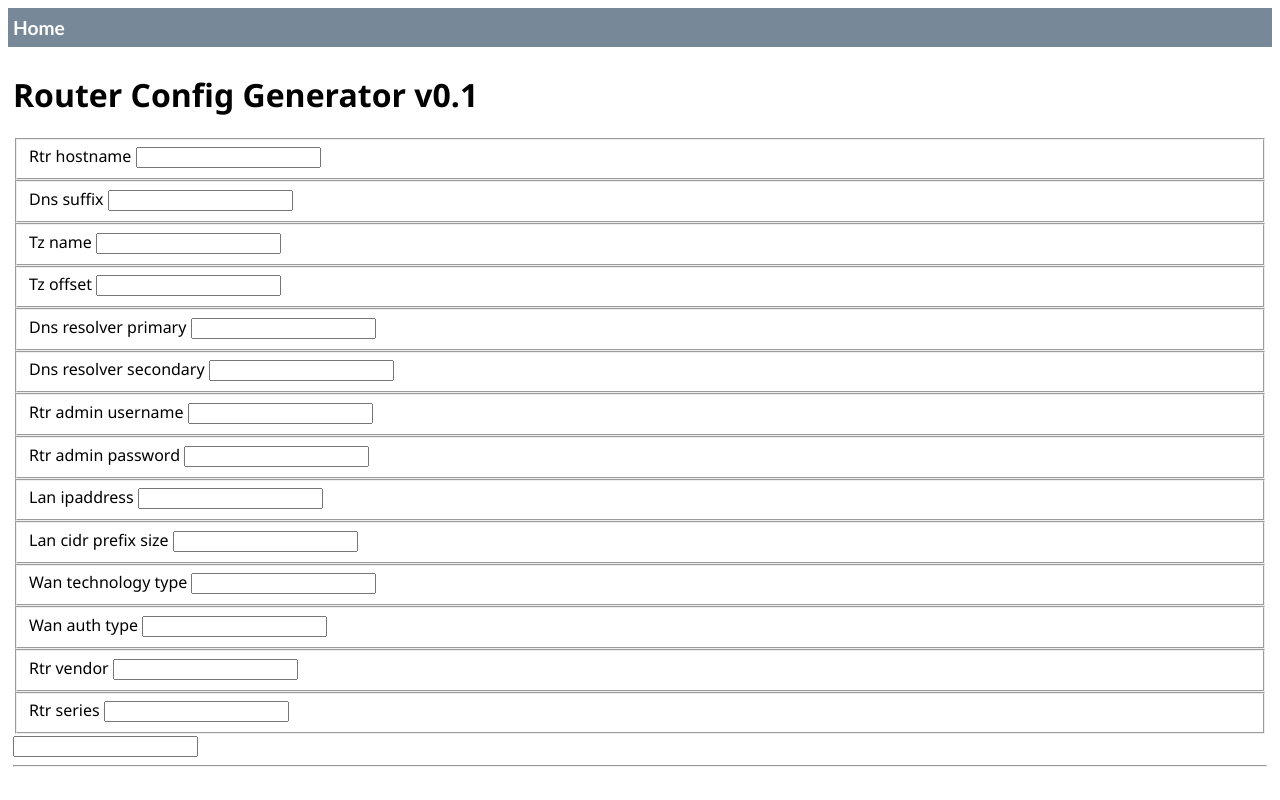
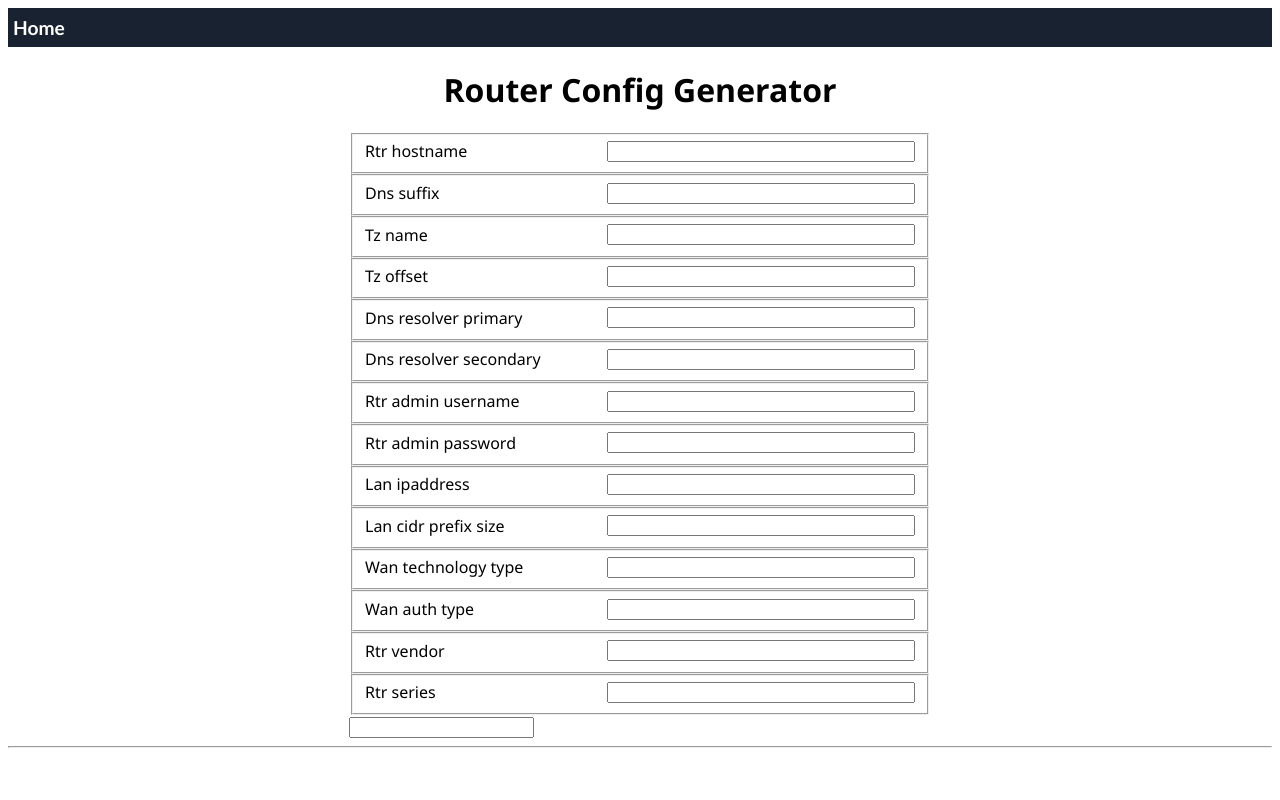
Before and after one commit to Serverlag/router-config-generator, a Python web app: template router-config-generator/router-config-generator/templates/home.html in a window 1280 px wide. Run offline with Jinja, Linux system fonts and the light colour scheme; the template is opened without the code that fills it, so the values that code supplies are empty, except form fields; form fields are guessed from the names that the template uses.

Commit message:
fix up front end layout

```diff
--- a/router-config-generator/router-config-generator/forms.py
+++ b/router-config-generator/router-config-generator/forms.py
@@ -1,7 +1,5 @@
 from flask_wtf import FlaskForm
-from wtforms import StringField, SubmitField
-from wtforms.fields.core import SelectField
-from wtforms.fields.simple import PasswordField
+from wtforms import StringField, SubmitField, SelectField, PasswordField
 from wtforms.validators import DataRequired, IPAddress
 
 class configForm(FlaskForm):
@@ -44,7 +42,7 @@
         'LAN Prefix Size (CIDR)', choices=[('/31'), ('/30'), ('/29'), ('/28'), ('/27'), ('/26'), ('/25'), ('/24'), ('/23'), ('/22'), ('/21'), ('/20'), ('/19'), ('/18'), ('/17'), ('/16')]
     )
     wanTechnologyType = SelectField(
-        'Service Technology Type', choices=[('FTTP'), ('FTTC'), ('HFC'), ('FTTN')]
+        'Service Technology Type', choices=[('FTTP'), ('FTTC'), ('FTTN'), ('HFC')]
     )
     wanAuthType = SelectField(
         'Service Authentication Type', choices=[('IPoE (DHCP)'), ('PPPoE (Username/Password)')]
--- a/router-config-generator/router-config-generator/static/site.css
+++ b/router-config-generator/router-config-generator/static/site.css
@@ -1,5 +1,13 @@
+body {
+    background-color: white;
+}
+
+.body-content {
+    font-family:'Segoe UI', Tahoma, Verdana, sans-serif;
+}
+
 .navbar {
-    background-color: lightslategray;
+    background-color: #192231;
     font-size: 1em;
     font-family: 'Trebuchet MS', 'Lucida Sans Unicode', 'Lucida Grande', 'Lucida Sans', Arial, sans-serif;
     color: white;
@@ -21,10 +29,58 @@
     margin-left: 30px;
 }
 
-.body-content {
-    padding: 5px;
-    font-family:'Segoe UI', Tahoma, Geneva, Verdana, sans-serif;
+.title {
+    text-align: center;
+    color: black;
 }
+
+.form-wrapper {
+    display: flex;
+    justify-content: center;
+}
+
+.form-wrapper input[type=submit]{
+    display: grid;
+    margin-top: 15px;
+    margin-left: auto;
+    margin-right: auto;
+    margin-bottom: auto;
+    height: 45px;
+    width: 155px;
+    background-color:#192231;
+    color: white;
+    font-weight: bold;
+    border-color: #192231;
+}
+
+.form-wrapper input[type=submit]:hover{
+    display: grid;
+    margin-top: 15px;
+    margin-left: auto;
+    margin-right: auto;
+    margin-bottom: auto;
+    height: 45px;
+    width: 155px;
+    background-color: white;
+    color: #192231;
+    font-weight: bold;
+    border-color: #192231;
+}
+
+.form-field {
+    display: flex;
+    justify-content:space-between;
+    align-items: center;
+    flex-direction: row;
+    width: 550px;
+    background-color: white;
+    flex-wrap: wrap;
+}
+
+.form-field input{
+    width: 300px;
+}
+
 .errors {
-    color: red
+    color: red;
 }
--- a/router-config-generator/router-config-generator/templates/home.html
+++ b/router-config-generator/router-config-generator/templates/home.html
@@ -3,7 +3,9 @@
 Router Config Generator
 {% endblock %}
 {% block content %}
-<h1>Router Config Generator v0.1</h1>
+<div class="title">
+<h1>Router Config Generator</h1>
+</div>
 <div class="form-wrapper">
     <form method="POST" action="{{ url_for('home') }}">
 
@@ -64,6 +66,13 @@
         <fieldset class="form-field">
             {{ form.lanIPAddress.label }}
             {{ form.lanIPAddress }}
+            {% if form.dnsResolverPrimary.errors %}
+            <ul class="errors">
+              {% for error in form.dnsResolverPrimary.errors %}
+                <li>{{ error }}</li>
+              {% endfor %}
+            </ul>
+          {% endif %}
         </fieldset>
 
         <fieldset class="form-field">
--- a/router-config-generator/router-config-generator/templates/layout.html
+++ b/router-config-generator/router-config-generator/templates/layout.html
@@ -5,7 +5,6 @@
         <title>{% block title %}{% endblock %}</title>
         <link rel="stylesheet" type="text/css" href="{{ url_for('static', filename='site.css')}}" />
     </head>
-
     <body>
         <div class="navbar">
             <a href="{{ url_for('home') }}" class="navbar-brand">Home</a>
```
